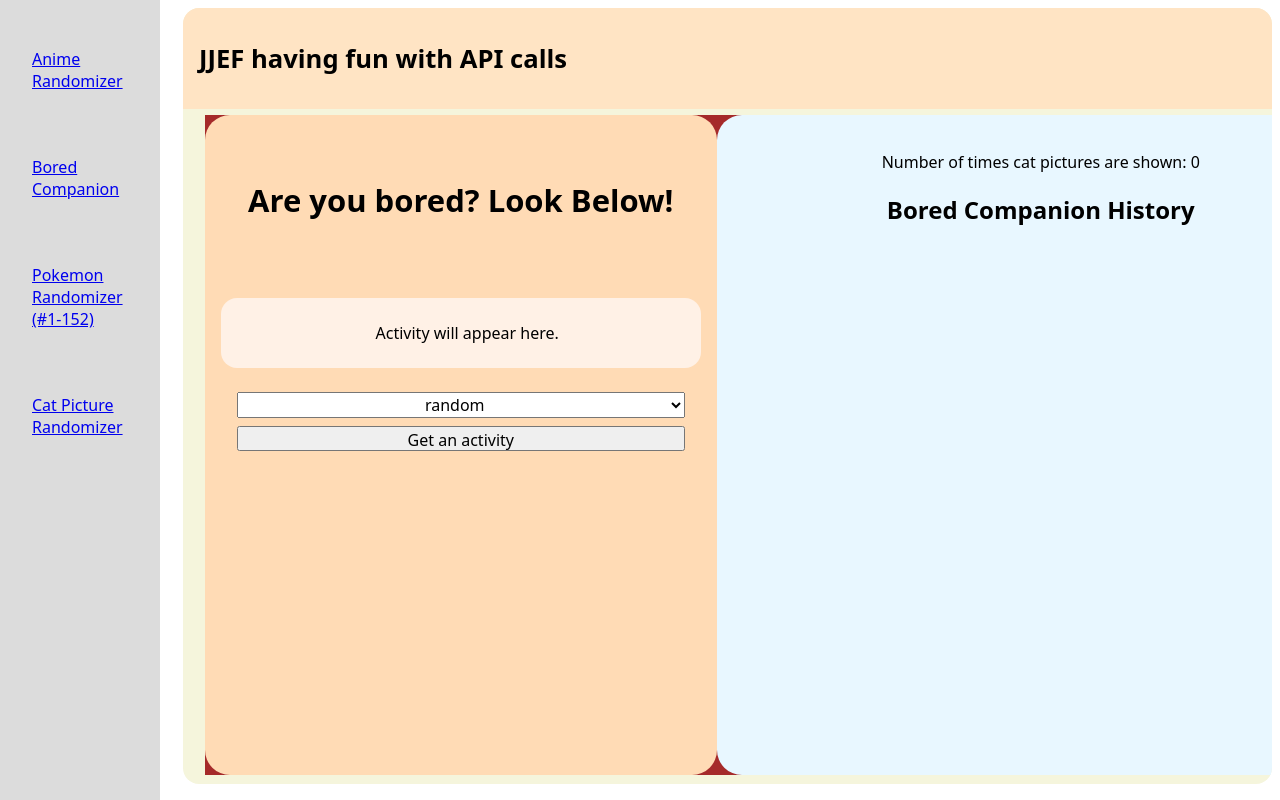
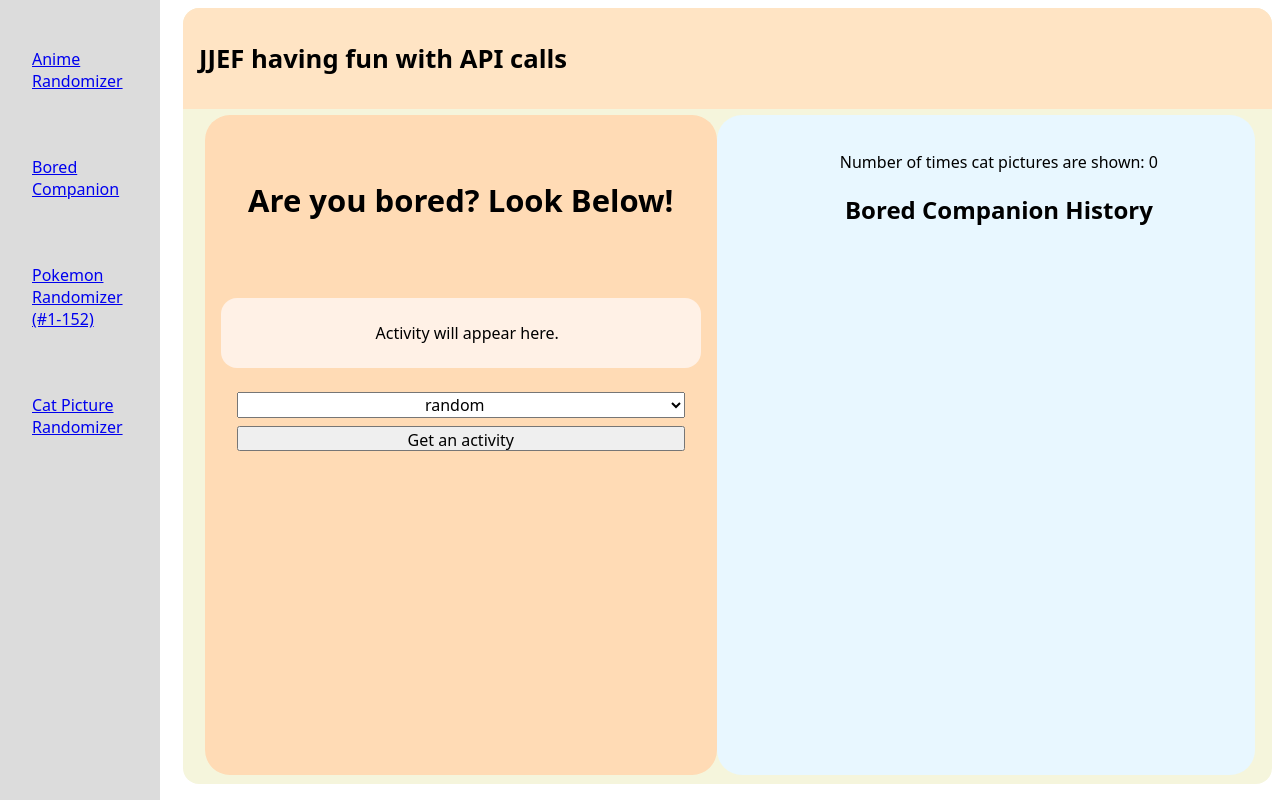
Before and after one commit to johnzhou1210/JJEFAPIApp, a React (Create React App) app: page /JJEFAPIApp/BoredCompanion in a window 1280 px wide. Built offline with nearby package versions, Linux system fonts and the light colour scheme.

Commit message:
removed temporary red background
removed red background that was for visual aid purposes

```diff
--- a/src/styles.css
+++ b/src/styles.css
@@ -108,7 +108,7 @@
 
 .card-3 { /* CSS for right side card */
   padding-top: 2.5dvh; padding-bottom: 5dvh;
-  padding-left: 6.5%;
+  padding-left: 2.5%;
   display:flexbox;
   text-align: center;
   max-width: 40vw; min-width: 40vw;
@@ -156,7 +156,6 @@
 
 .info {
   display: flex;
-  background-color: brown;
   margin-inline: 2%;
   margin-block: 0.5%;
 }
```
